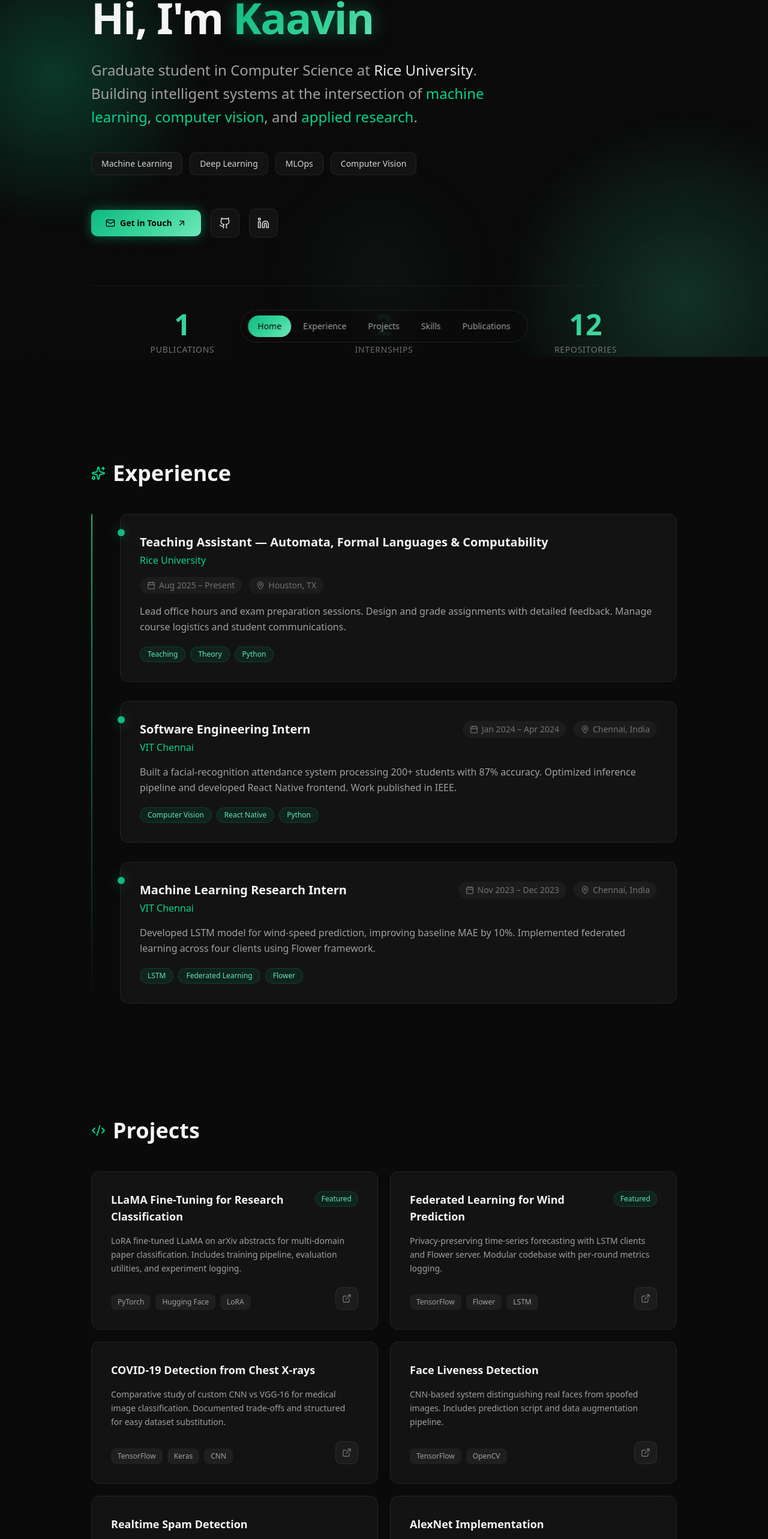
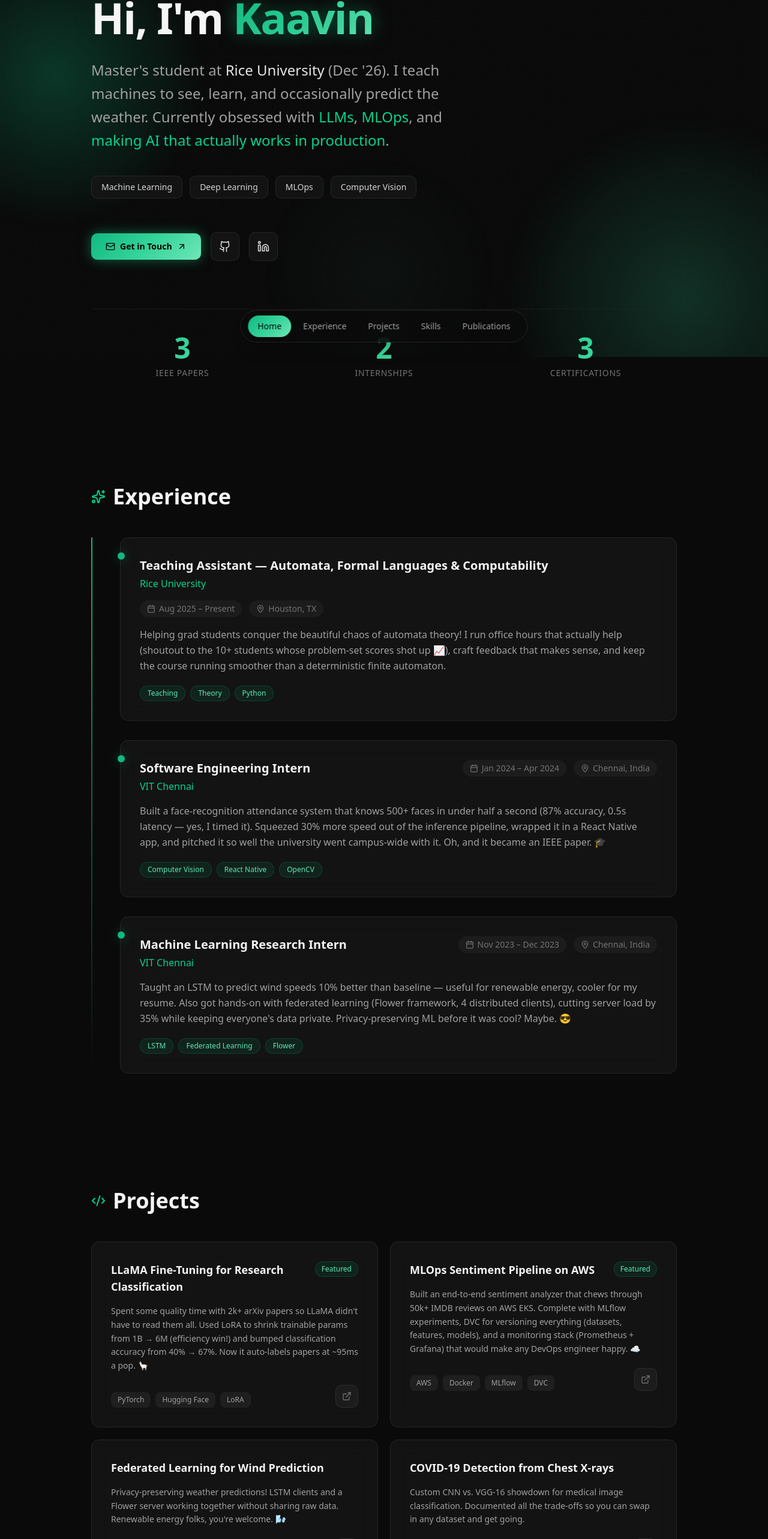
Before and after one commit to KaavinB/Portfolio, a Next.js app: page / in a window 1280 px wide. Shown: the part 205-2771 px from the top of the page at 60% size. Built offline with nearby package versions, Linux system fonts and the light colour scheme.

Commit message:
Update portfolio with engaging content

```diff
--- a/app/page.tsx
+++ b/app/page.tsx
@@ -15,6 +15,8 @@ import {
   Brain,
   Database,
   Wrench,
+  Award,
+  GraduationCap,
 } from "lucide-react";
 
 const experience = [
@@ -24,7 +26,7 @@ const experience = [
     period: "Aug 2025 – Present",
     location: "Houston, TX",
     description:
-      "Lead office hours and exam preparation sessions. Design and grade assignments with detailed feedback. Manage course logistics and student communications.",
+      "Helping grad students conquer the beautiful chaos of automata theory! I run office hours that actually help (shoutout to the 10+ students whose problem-set scores shot up 📈), craft feedback that makes sense, and keep the course running smoother than a deterministic finite automaton.",
     tags: ["Teaching", "Theory", "Python"],
   },
   {
@@ -33,8 +35,8 @@ const experience = [
     period: "Jan 2024 – Apr 2024",
     location: "Chennai, India",
     description:
-      "Built a facial-recognition attendance system processing 200+ students with 87% accuracy. Optimized inference pipeline and developed React Native frontend. Work published in IEEE.",
-    tags: ["Computer Vision", "React Native", "Python"],
+      "Built a face-recognition attendance system that knows 500+ faces in under half a second (87% accuracy, 0.5s latency — yes, I timed it). Squeezed 30% more speed out of the inference pipeline, wrapped it in a React Native app, and pitched it so well the university went campus-wide with it. Oh, and it became an IEEE paper. 🎓",
+    tags: ["Computer Vision", "React Native", "OpenCV"],
   },
   {
     company: "VIT Chennai",
@@ -42,7 +44,7 @@ const experience = [
     period: "Nov 2023 – Dec 2023",
     location: "Chennai, India",
     description:
-      "Developed LSTM model for wind-speed prediction, improving baseline MAE by 10%. Implemented federated learning across four clients using Flower framework.",
+      "Taught an LSTM to predict wind speeds 10% better than baseline — useful for renewable energy, cooler for my resume. Also got hands-on with federated learning (Flower framework, 4 distributed clients), cutting server load by 35% while keeping everyone's data private. Privacy-preserving ML before it was cool? Maybe. 😎",
     tags: ["LSTM", "Federated Learning", "Flower"],
   },
 ];
@@ -51,46 +53,47 @@ const projects = [
   {
     title: "LLaMA Fine-Tuning for Research Classification",
     description:
-      "LoRA fine-tuned LLaMA on arXiv abstracts for multi-domain paper classification. Includes training pipeline, evaluation utilities, and experiment logging.",
+      "Spent some quality time with 2k+ arXiv papers so LLaMA didn't have to read them all. Used LoRA to shrink trainable params from 1B → 6M (efficiency win!) and bumped classification accuracy from 40% → 67%. Now it auto-labels papers at ~95ms a pop. 🦙",
     tech: ["PyTorch", "Hugging Face", "LoRA"],
     link: "https://github.com/KaavinB/finetuning_arXiv",
     featured: true,
   },
   {
+    title: "MLOps Sentiment Pipeline on AWS",
+    description:
+      "Built an end-to-end sentiment analyzer that chews through 50k+ IMDB reviews on AWS EKS. Complete with MLflow experiments, DVC for versioning everything (datasets, features, models), and a monitoring stack (Prometheus + Grafana) that would make any DevOps engineer happy. ☁️",
+    tech: ["AWS", "Docker", "MLflow", "DVC"],
+    link: "https://github.com/KaavinB",
+    featured: true,
+  },
+  {
     title: "Federated Learning for Wind Prediction",
     description:
-      "Privacy-preserving time-series forecasting with LSTM clients and Flower server. Modular codebase with per-round metrics logging.",
+      "Privacy-preserving weather predictions! LSTM clients and a Flower server working together without sharing raw data. Renewable energy folks, you're welcome. 🌬️",
     tech: ["TensorFlow", "Flower", "LSTM"],
     link: "https://github.com/KaavinB/Wind-Prediction-LSTM-Federated-Learning",
-    featured: true,
+    featured: false,
   },
   {
     title: "COVID-19 Detection from Chest X-rays",
     description:
-      "Comparative study of custom CNN vs VGG-16 for medical image classification. Documented trade-offs and structured for easy dataset substitution.",
+      "Custom CNN vs. VGG-16 showdown for medical image classification. Documented all the trade-offs so you can swap in any dataset and get going.",
     tech: ["TensorFlow", "Keras", "CNN"],
     link: "https://github.com/KaavinB/COVID-19-Detection-using-X-ray",
   },
   {
     title: "Face Liveness Detection",
     description:
-      "CNN-based system distinguishing real faces from spoofed images. Includes prediction script and data augmentation pipeline.",
+      "Teaching CNNs the difference between 'real human' and 'photo of a human.' Includes data augmentation because fooling this model should at least be a challenge. 👀",
     tech: ["TensorFlow", "OpenCV"],
     link: "https://github.com/KaavinB/face-liveness",
   },
   {
     title: "Realtime Spam Detection",
     description:
-      "Logistic regression classifier with IMAP integration for live inbox filtering. Logs predictions over time for drift monitoring.",
+      "A logistic regression classifier that hooks into your inbox via IMAP and actually filters spam in real-time. Also logs predictions for drift monitoring — because spam evolves, and so should your model.",
     tech: ["scikit-learn", "TF-IDF", "IMAP"],
     link: "https://github.com/KaavinB/Realtime_Spam_Detection",
-  },
-  {
-    title: "AlexNet Implementation",
-    description:
-      "PyTorch reimplementation of AlexNet from the original paper with configurable training script and documentation.",
-    tech: ["PyTorch", "CNN"],
-    link: "https://github.com/KaavinB/paper-implementation",
   },
 ];
 
@@ -98,30 +101,49 @@ const skills = [
   { group: "Languages", items: ["Python", "Java", "R", "SQL"], icon: Code2 },
   {
     group: "ML & Deep Learning",
-    items: ["PyTorch", "TensorFlow", "Keras", "scikit-learn", "Hugging Face"],
+    items: ["PyTorch", "TensorFlow", "Keras", "scikit-learn", "Hugging Face", "LoRA", "LLaMA", "Flower"],
     icon: Brain,
   },
   {
-    group: "Infrastructure",
-    items: ["AWS", "Docker", "MLflow", "Prometheus", "Grafana", "MongoDB"],
+    group: "Data & Cloud",
+    items: ["AWS (EKS, EC2, S3)", "Docker", "MLflow", "Prometheus", "Grafana", "MongoDB", "DVC"],
     icon: Database,
   },
   {
-    group: "Tools",
-    items: ["OpenCV", "Pandas", "NumPy", "Git", "React Native"],
+    group: "Tools & Frameworks",
+    items: ["OpenCV", "Pandas", "NumPy", "Matplotlib", "React Native", "Git", "CI/CD"],
     icon: Wrench,
   },
 ];
 
 const publications = [
   {
-    title:
-      "Enhancing Drug Repositioning Through Collaborative Metric Learning",
+    title: "AI-Powered Attendance System Using Facial Recognition",
+    venue: "IEEE Conference, 2024",
+    description:
+      "That face-recognition system I built at VIT? It ended up in an IEEE paper! Covers the full pipeline from face encoding to real-time inference at scale. 📸",
+    link: "#",
+  },
+  {
+    title: "Enhancing Drug Repositioning Through Collaborative Metric Learning",
     venue: "IEEE, July 2024",
     description:
-      "Collaborative metric learning approach for drug-disease interaction prediction, outperforming existing repositioning methods on CTD dataset.",
+      "A collaborative metric learning approach for predicting drug-disease interactions — turns out the math can outperform traditional repositioning methods on the CTD dataset. 💊",
     link: "#",
   },
+  {
+    title: "AI Applications in Nutrition & Education",
+    venue: "IEEE Conference, 2024",
+    description:
+      "Exploring how AI can make personalized nutrition recommendations and enhance educational outcomes. Because algorithms should help you eat better and learn faster! 🥗📚",
+    link: "#",
+  },
+];
+
+const certifications = [
+  "NPTEL — CSR",
+  "NPTEL — Educational Leadership",
+  "NPTEL — Emotional Intelligence",
 ];
 
 // Animation variants
@@ -329,12 +351,13 @@ export default function Portfolio() {
             variants={fadeInUp}
             className="text-xl md:text-2xl text-neutral-400 max-w-2xl leading-relaxed"
           >
-            Graduate student in Computer Science at{" "}
-            <span className="text-neutral-200 font-medium">Rice University</span>.
-            Building intelligent systems at the intersection of{" "}
-            <span className="text-emerald-400">machine learning</span>,{" "}
-            <span className="text-emerald-400">computer vision</span>, and{" "}
-            <span className="text-emerald-400">applied research</span>.
+            Master's student at{" "}
+            <span className="text-neutral-200 font-medium">Rice University</span> (Dec '26).
+            I teach machines to see, learn, and occasionally predict the weather.
+            Currently obsessed with{" "}
+            <span className="text-emerald-400">LLMs</span>,{" "}
+            <span className="text-emerald-400">MLOps</span>, and{" "}
+            <span className="text-emerald-400">making AI that actually works in production</span>.
           </motion.p>
 
           {/* Focus Areas */}
@@ -391,9 +414,9 @@ export default function Portfolio() {
           variants={staggerContainer}
           className="grid grid-cols-3 gap-8 mt-20 pt-10 border-t border-neutral-800/50"
         >
-          <AnimatedCounter value="1" label="Publications" />
+          <AnimatedCounter value="3" label="IEEE Papers" />
           <AnimatedCounter value="2" label="Internships" />
-          <AnimatedCounter value="12" label="Repositories" />
+          <AnimatedCounter value="3" label="Certifications" />
         </motion.div>
       </motion.section>
 
@@ -559,7 +582,7 @@ export default function Portfolio() {
             <motion.div
               key={idx}
               variants={fadeInUp}
-              className="glass-card p-6 md:p-8 rounded-xl gradient-border hover-glow"
+              className="glass-card p-6 md:p-8 rounded-xl gradient-border hover-glow cursor-pointer"
             >
               <h3 className="text-xl font-semibold text-neutral-100 mb-2">
                 {pub.title}
@@ -569,6 +592,26 @@ export default function Portfolio() {
             </motion.div>
           ))}
         </div>
+
+        {/* Certifications */}
+        <motion.div variants={fadeInUp} className="mt-16">
+          <div className="flex items-center gap-3 mb-8">
+            <Award className="w-5 h-5 text-emerald-400" />
+            <h3 className="text-xl font-semibold text-neutral-100">Certifications</h3>
+          </div>
+          <div className="flex flex-wrap gap-3">
+            {certifications.map((cert, idx) => (
+              <motion.span
+                key={idx}
+                variants={scaleIn}
+                className="inline-flex items-center gap-2 px-4 py-2.5 glass-card rounded-lg text-neutral-300 hover-glow cursor-default"
+              >
+                <GraduationCap className="w-4 h-4 text-emerald-400" />
+                {cert}
+              </motion.span>
+            ))}
+          </div>
+        </motion.div>
 
         {/* Footer */}
         <motion.div
```
